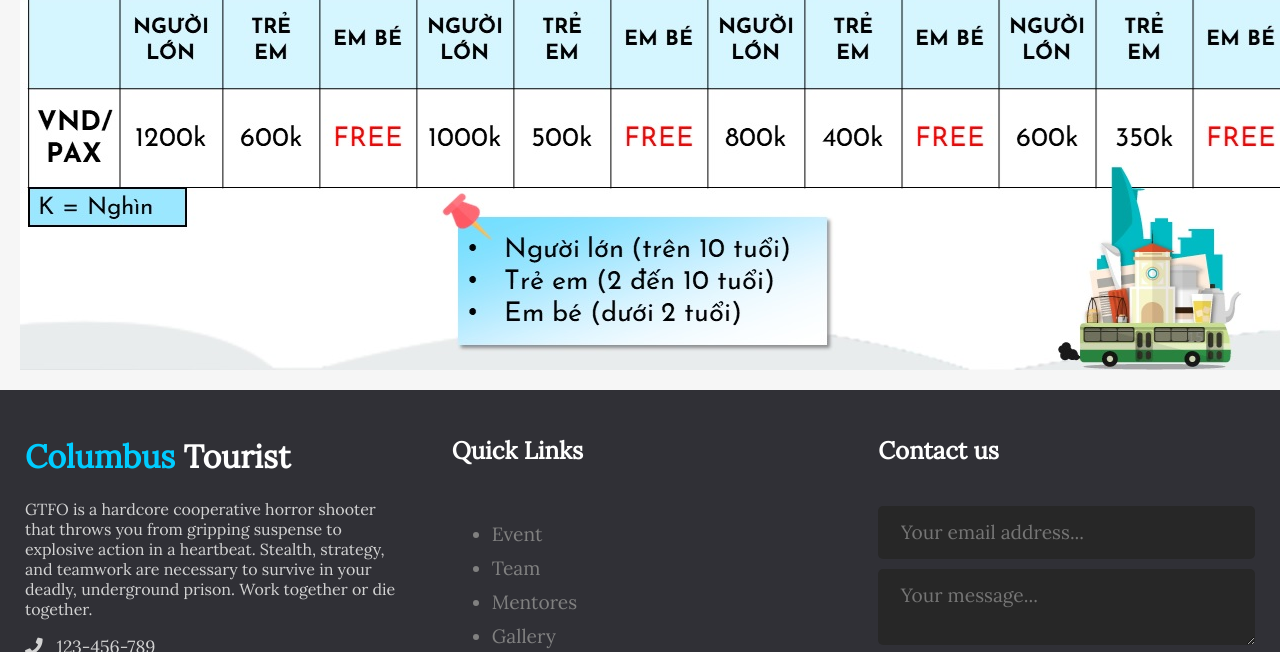
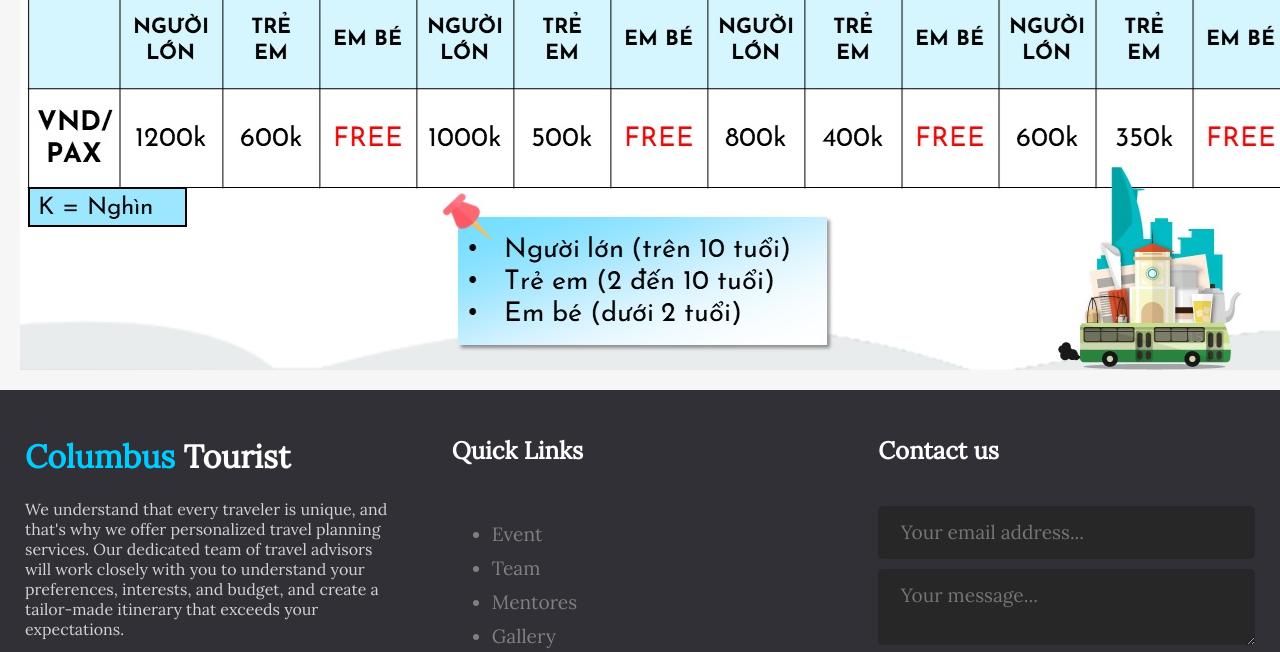
Before and after one commit to TraThanhTu/ColumbusTouris, a plain HTML site: page banggia.html in a window 1280 px wide. Shown: the part 450-1102 px from the top of the page. Drawn offline with nearby package versions, Linux system fonts and the light colour scheme; a web font is replaced by a local one.

Commit message:
change introduction

```diff
--- a/banggia.html
+++ b/banggia.html
@@ -42,9 +42,10 @@
             <div class="footer-section about">
                 <h1 class="logo-text"><span>Columbus</span> Tourist</h1>
                 <p>
-                    GTFO is a hardcore cooperative horror shooter that throws you from gripping suspense to explosive
-                    action in a heartbeat. Stealth, strategy, and teamwork are necessary to survive in your deadly,
-                    underground prison. Work together or die together.
+                    We understand that every traveler is unique, and that's why we offer personalized travel planning
+                    services. Our dedicated team of travel advisors will work closely with you to understand your
+                    preferences, interests, and budget, and create a tailor-made itinerary that exceeds your
+                    expectations.
                 </p>
                 <div class="contact">
                     <span><i class="fas fa-phone"></i> &nbsp; 123-456-789</span>
```
Also changed, not shown: diadiem.html (+4 -3 lines), dichvu.html (+4 -3 lines), index.html (+4 -3 lines), lichtrinh.html (+4 -3 lines), luuy.html (+4 -3 lines).
